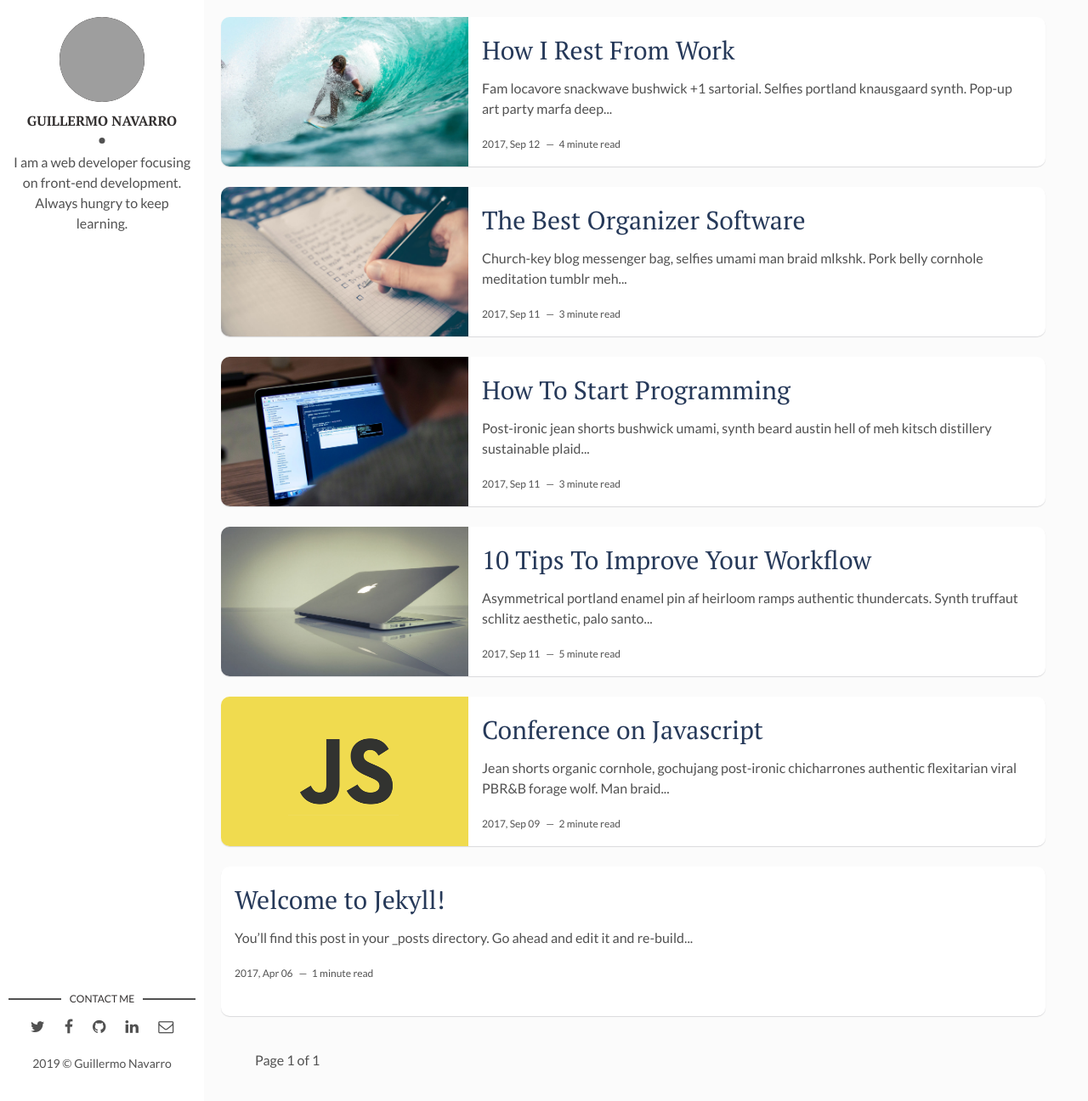
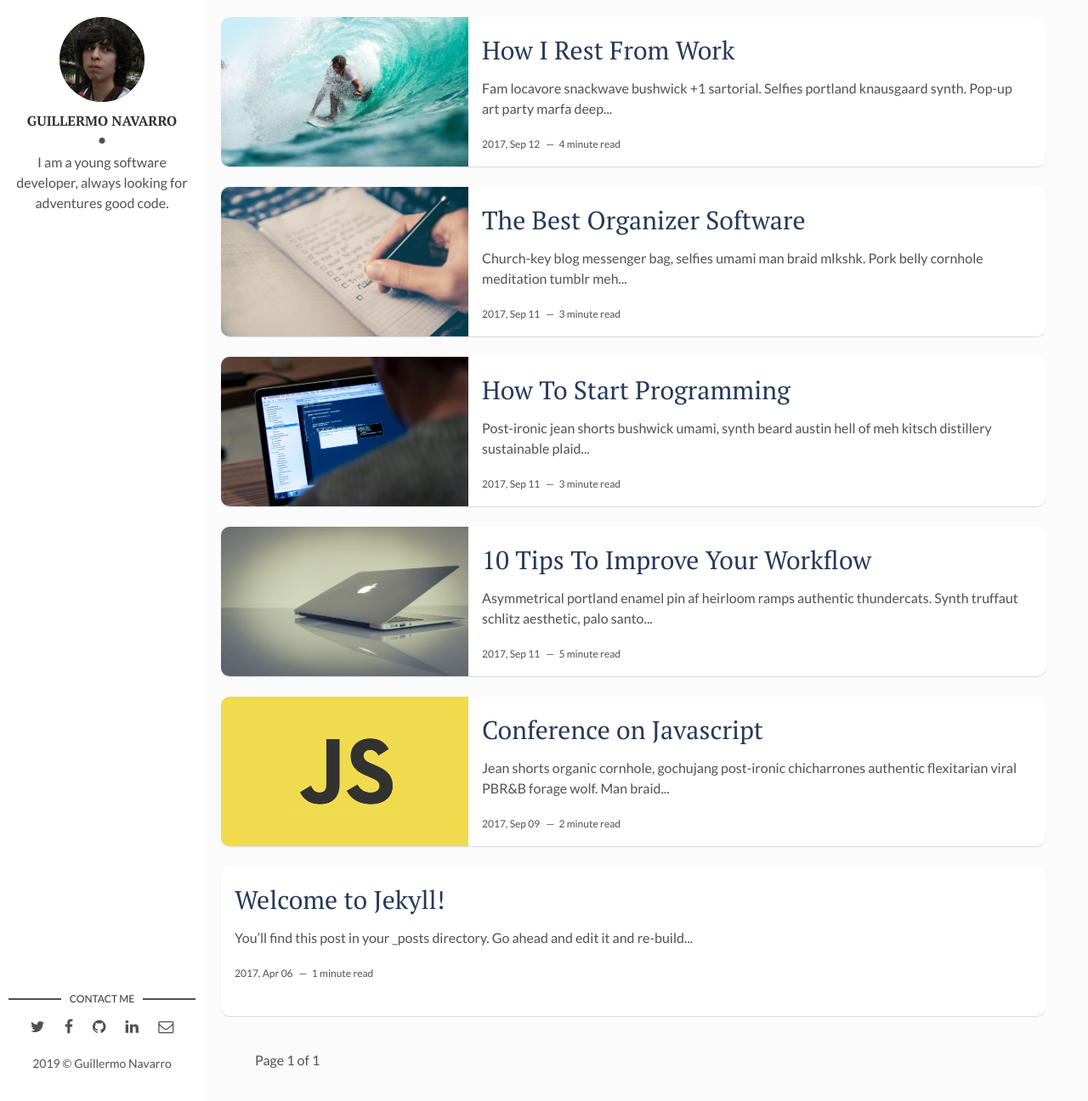
Before and after one commit to guille1194/suspicious-solution, a Jekyll site: the page built from index.html, in a window 1280 px wide and 1296 px high. Shown: the whole window at 85% size. Built offline with Jekyll 4.4.1, drawn with Linux system fonts in a browser that asks for light colours; the list of posts is cut into pages by our own code; grey boxes are pictures that could not be loaded.

Commit message:
Update _config.yml

```diff
--- a/_config.yml
+++ b/_config.yml
@@ -10,16 +10,16 @@ site-twitter: #if your site has a twitter account, enter it here
 
 # Author Settings
 author: Guillermo Navarro # add your name
-author-img: david-freeman.jpg # add your photo
-about-author: I am a web developer focusing on front-end development. Always hungry to keep learning. # add description
+author-img: guillermo-navarro.jpg # add your photo
+about-author: I am a young software developer, always looking for adventures good code. # add description
 social-twitter: # add your Twitter handle
-social-facebook: # add your Facebook handle
-social-github: artemsheludko # add your Github handle
-social-linkedin: # add your Linkedin handle
-social-email: # add your Email address
+social-facebook: guillermo.navarromancillas # add your Facebook handle
+social-github: guille1194 # add your Github handle
+social-linkedin: guillermo-navarro-mancillas-168232120 # add your Linkedin handle
+social-email: guillermo.navarro@gmail.com # add your Email address
 
 # Disqus
-discus-identifier: mr-brown # add your discus identifier
+discus-identifier: guille1194 # add your discus identifier
 
 # Tracker
 analytics: # Google Analytics
```
